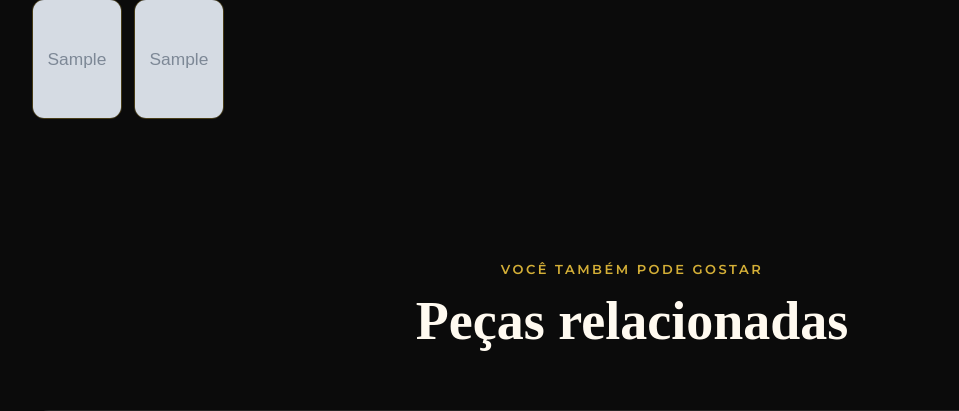
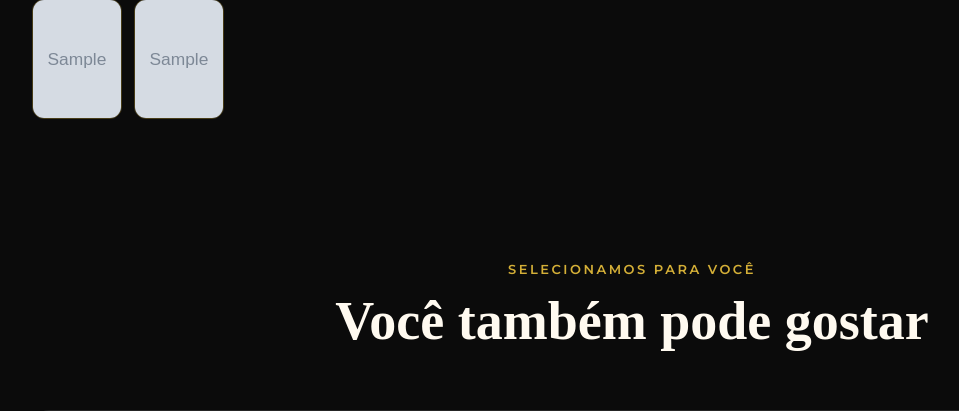
Before and after one commit to usoepronto-sys/divas-de-cristo, a Django app: template templates/produto.html in a window 1280 px wide. Shown: the part 869-1280 px from the top of the page, without its empty margins (8-967 px from the left). Run offline with Django 5.2, Linux system fonts and the light colour scheme; the template is opened without the code that fills it: values that come from a table or form of the project are taken from there, others are empty; tables that the repository leaves empty hold one stand-in row (values such as "Sample post"); grey boxes marked "Sample" are stand-in pictures.

Commit message:
Ajusta titulo dos produtos relacionados

```diff
--- a/templates/produto.html
+++ b/templates/produto.html
@@ -79,8 +79,8 @@
 {% if produtos_relacionados %}
 <section class="section produtos-relacionados">
     <div class="section-title">
-        <span>Você também pode gostar</span>
-        <h2>Peças relacionadas</h2>
+        <span>Selecionamos para você</span>
+        <h2>Você também pode gostar</h2>
     </div>
 
     <div class="produtos-grid">
```
